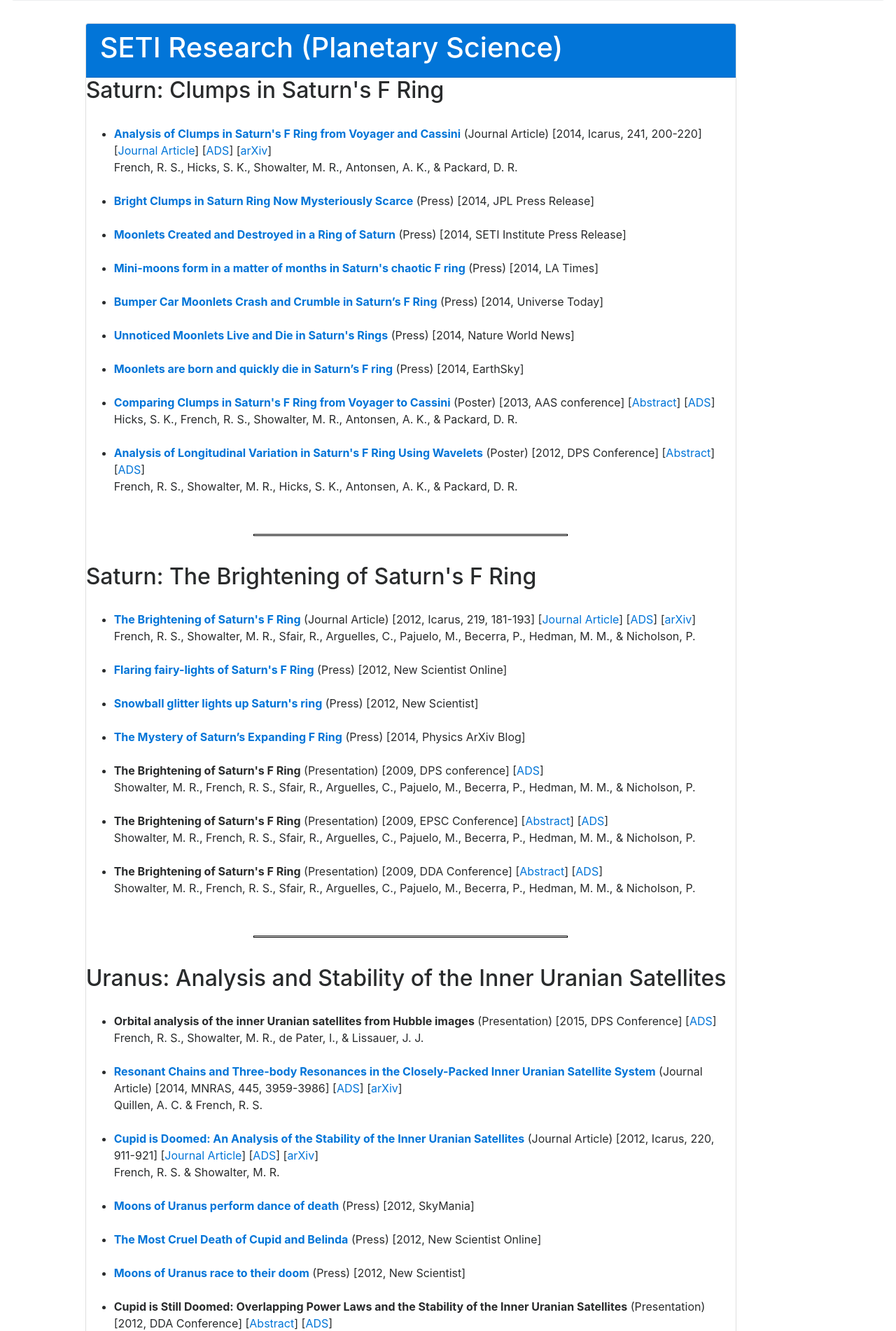
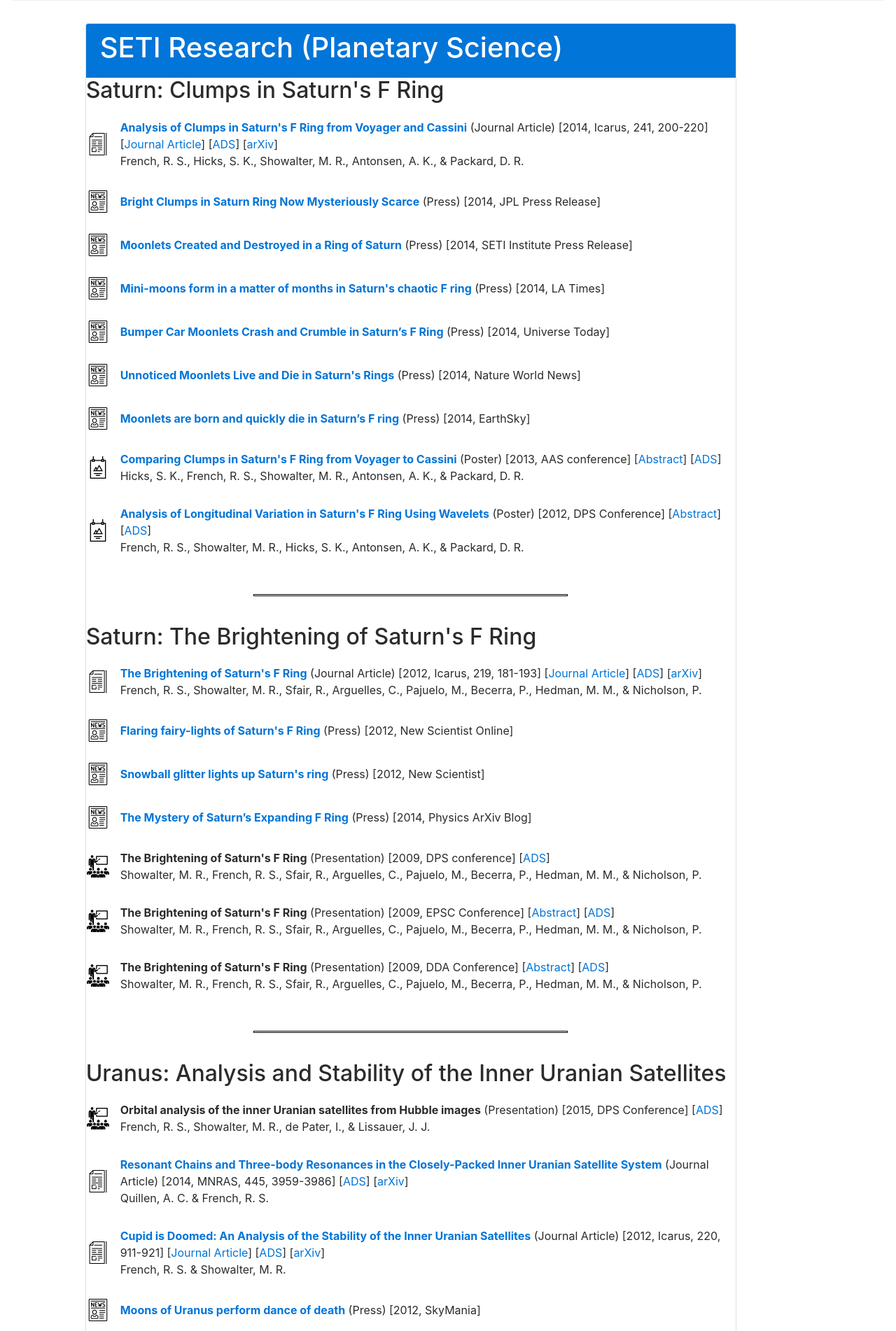
Before and after one commit to astrocfi/www-rfrench, a Django app: page /papers/ in a window 1280 px wide. Shown: the part 447-2349 px from the top of the page at 70% size. Run offline with Django 3.2, Linux system fonts and the light colour scheme; data comes from the database, SQL or seed files in the repository; both versions use the stored data as it was after the commit; parts of the project's set-up code (start-up, migrations or seed data) failed here and were passed over; some libraries are stand-ins or nearby versions.

Commit message:
Add icons on papers

```diff
--- a/papers/templates/papers/papers.html
+++ b/papers/templates/papers/papers.html
@@ -56,12 +56,33 @@
                 {% if category == category2 %}
                   {% for sub_category in sub_categories %}
                     <h2 class="text-secondary">{{ sub_category.name }}</h2>
-                    <ul>
+                    <table>
                       {% for papers_key, papers in papers.items %}
                         {% if papers_key.0 == category and papers_key.1 == sub_category.name %}
                           {% for paper in papers %}
-                            <br>
-                            <li>
+                            <tr>
+                              <td style="padding-right:15px;padding-top:15px;padding-bottom:15px;">
+                                {% if paper.doc_type == 'Patent' %}
+                                  <img src="{% static "papers/icon-patent.png" %}">
+                                {% elif paper.doc_type == 'Presentation' %}
+                                  <img src="{% static "papers/icon-presentation.png" %}">
+                                {% elif paper.doc_type == 'Poster' %}
+                                  <img src="{% static "papers/icon-poster.png" %}">
+                                {% elif paper.doc_type == 'Press' %}
+                                  <img src="{% static "papers/icon-newspaper.png" %}">
+                                {% elif paper.doc_type == 'Journal Article' %}
+                                  <img src="{% static "papers/icon-article.png" %}">
+                                {% elif paper.doc_type == 'Technical Report' %}
+                                  <img src="{% static "papers/icon-article.png" %}">
+                                {% elif paper.doc_type == 'Conference Proceedings' %}
+                                  <img src="{% static "papers/icon-article.png" %}">
+                                {% elif paper.doc_type == 'Announcement' %}
+                                  <img src="{% static "papers/icon-announcement.png" %}">
+                                {% elif paper.doc_type == 'Thesis' %}
+                                  <img src="{% static "papers/icon-thesis.png" %}">
+                                {% endif %}
+                              </td>
+                              <td style="padding-top:15px;padding-bottom:15px;">
                                 {% if paper.full_text_link %}
                                   {% if paper.static_content %}
                                     <a target="_blank" href="{% static paper.full_text_link %}"><b>{{paper.title}}</b></a>
@@ -93,11 +114,12 @@
                                 {% if paper.authors %}
                                   {{ paper.authors }}<br>
                                 {% endif %}
-                            </li>
+                              </td>
+                            </tr>
                           {% endfor %}
                         {% endif %}
                       {% endfor %}
-                    </ul>
+                    </table>
                     {% if sub_category.not_last_entry %}
                       <br>
                       <div class="row">
@@ -117,7 +139,7 @@
     </div>
 
     <br>
-    <div>Icons made by <a href="http://www.freepik.com" title="Freepik">Freepik</a> from <a href="https://www.flaticon.com/" title="Flaticon">www.flaticon.com</a> is licensed by <a href="http://creativecommons.org/licenses/by/3.0/" title="Creative Commons BY 3.0" target="_blank">CC 3.0 BY</a></div>
+    <div>Icons made by <a href="http://www.freepik.com" title="Freepik">Freepik</a> from <a href="https://www.flaticon.com/" title="Flaticon">www.flaticon.com</a> are licensed by <a href="http://creativecommons.org/licenses/by/3.0/" title="Creative Commons BY 3.0" target="_blank">CC 3.0 BY</a></div>
 
     <script src="https://code.jquery.com/jquery-3.2.1.slim.min.js" integrity="sha384-KJ3o2DKtIkvYIK3UENzmM7KCkRr/rE9/Qpg6aAZGJwFDMVNA/GpGFF93hXpG5KkN" crossorigin="anonymous"></script>
     <script src="https://cdnjs.cloudflare.com/ajax/libs/popper.js/1.12.9/umd/popper.min.js" integrity="sha384-ApNbgh9B+Y1QKtv3Rn7W3mgPxhU9K/ScQsAP7hUibX39j7fakFPskvXusvfa0b4Q" crossorigin="anonymous"></script>
```
Also changed, not shown: db.sqlite3, papers/static/papers/icon-announcement.png (added), papers/static/papers/icon-article.png (added), papers/static/papers/icon-newspaper.png (added), papers/static/papers/icon-patent.png (added), papers/static/papers/icon-poster.png (added), papers/static/papers/icon-presentation.png (added), papers/static/papers/icon-thesis.png (added). Lines whose indentation alone changed are shown as unchanged.
